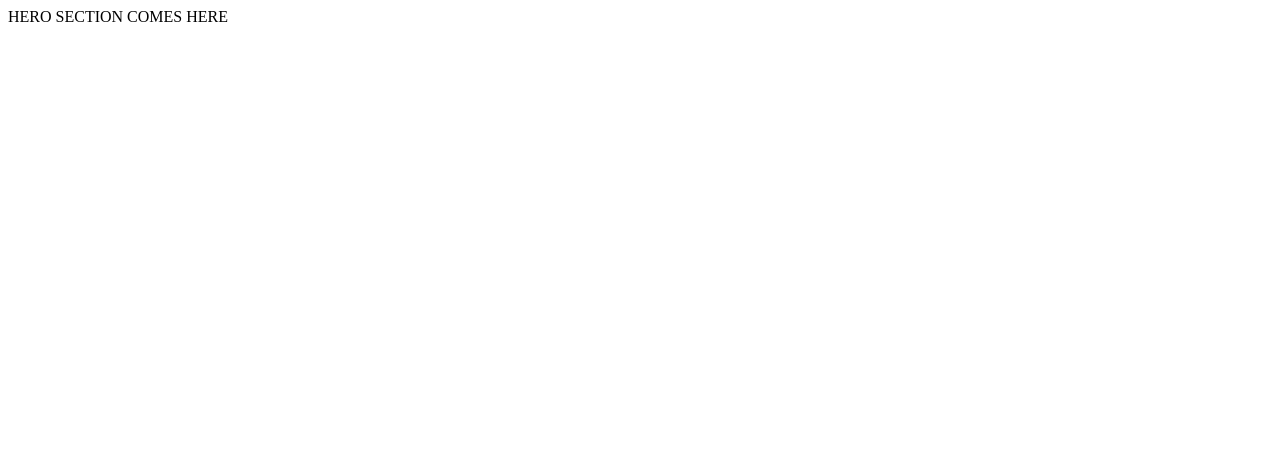
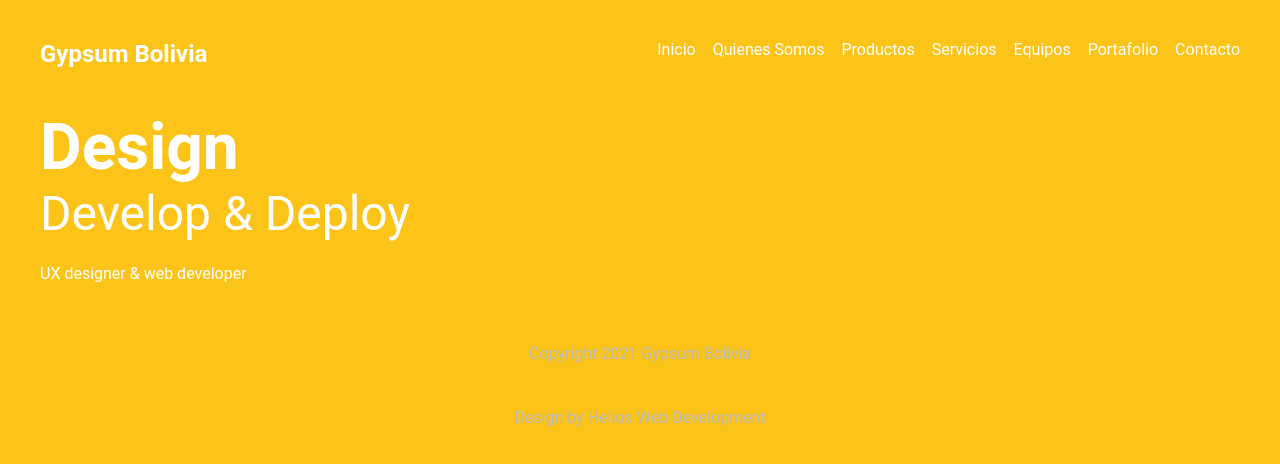
Before and after one commit to JoeCamacho/gypsum-bolivia, a Gatsby site in the folder gypsum-bolivia/: page / in a window 1280 px wide. Built offline with nearby package versions, Linux system fonts and the light colour scheme; Gatsby itself is replaced by a stand-in of ours.

Commit message:
Header added, footer added, main layout added, header style added, main lay out added

```diff
--- /dev/null
+++ b/gypsum-bolivia/src/components/Header.js
@@ -0,0 +1,19 @@
+import { Link } from 'gatsby';
+import React from 'react'
+
+export default function Header() {
+ return (
+  <nav>
+   <h1>Gypsum Bolivia</h1>
+   <div className="links">
+    <Link to='/'>Inicio</Link>
+    <Link to='/about'>Quienes Somos</Link>
+    <Link to='/products'>Productos</Link>
+    <Link to='/services'>Servicios</Link>
+    <Link to='/equipment'>Equipos</Link>
+    <Link to='/portfolio'>Portafolio</Link>
+    <Link to='/contact'>Contacto</Link>
+   </div>
+  </nav>
+ )
+}
--- /dev/null
+++ b/gypsum-bolivia/src/components/Layout.js
@@ -0,0 +1,19 @@
+import React from 'react';
+import Header from './Header';
+import '../styles/global.css';
+
+
+export default function Layout({ children }) {
+ return (
+  <div className='layout'>
+   <Header />
+   <div className="content">
+    { children }
+   </div>
+   <footer>
+    <p>Copyright 2021 Gypsum Bolivia</p>
+    <p>Design by Helios Web Development</p>
+   </footer>
+  </div>
+ )
+}
--- a/gypsum-bolivia/src/pages/index.js
+++ b/gypsum-bolivia/src/pages/index.js
@@ -1,5 +1,17 @@
-import React from "react"
+import React from "react";
+import Layout from '../components/Layout';
+import { header } from '../styles/home.module.css';
 
 export default function Home() {
-  return <div>HERO SECTION COMES HERE</div>
+  return (
+    <Layout>
+      <section className={header}>
+        <div>
+          <h2>Design</h2>
+          <h3>Develop & Deploy</h3>
+          <p>UX designer & web developer</p>
+        </div>
+      </section>
+    </Layout>
+  )
 }
--- /dev/null
+++ b/gypsum-bolivia/src/styles/global.css
@@ -0,0 +1,53 @@
+@import url('https://fonts.googleapis.com/css2?family=Roboto+Mono:wght@100;200;300;400;500;600;700&display=swap');
+
+
+
+* {
+  margin: 0;
+  padding: 0;
+  text-decoration: none;
+  font-family: "Roboto", monospace;
+  color: white;
+}
+html, body {
+  min-height: 100%;
+}
+body {
+  /* background: radial-gradient(at top left, rgba(146,43,225,1) 0%, rgba(43,9,107,1) 100%); */
+  background: #FCC419;
+  background-repeat: no-repeat;
+}
+p {
+  margin: 16px auto;
+  line-height: 1.5em;
+}
+
+/* layout & nav */
+.layout {
+  max-width: 1200px;
+  margin: 0 auto;
+}
+nav {
+  display: grid;
+  grid-template-columns: 1fr 1fr;
+  margin: 40px auto;
+}
+nav .links {
+  display: inline-block;
+  text-align: right;
+}
+nav a {
+  display: inline-block;
+  margin-left: 17px;
+  font-weight: 400;
+  padding-bottom: 8px;
+  border-bottom: 3px solid transparent;
+}
+nav a:hover {
+  border-color: white;
+}
+footer p{
+  text-align: center;
+  color: #bbb;
+  margin: 40px auto;
+}
--- /dev/null
+++ b/gypsum-bolivia/src/styles/home.module.css
@@ -0,0 +1,22 @@
+.header {
+ display: grid;
+ grid-template-columns: 1fr 1fr;
+ grid-gap: 40px;
+ align-items: center;
+}
+.header h2 {
+ font-size: 4em;
+}
+.header h3 {
+ font-size: 3em;
+ font-weight: 400;
+ margin-bottom: 20px;
+}
+.btn {
+ display: inline-block;
+ background: #D42990;
+ padding: 10px 16px;
+ border-radius: 10px;
+ margin-top: 20px;
+ font-weight: 500;
+}
```
Also changed, not shown: gypsum-bolivia/src/pages/404.js (added, +13 -0 lines), gypsum-bolivia/src/pages/about.js (added, +14 -0 lines), gypsum-bolivia/src/pages/contact.js (added, +14 -0 lines), gypsum-bolivia/src/pages/equipment.js (added, +14 -0 lines), gypsum-bolivia/src/pages/portfolio.js (added, +14 -0 lines), gypsum-bolivia/src/pages/products.js (added, +14 -0 lines), gypsum-bolivia/src/pages/services.js (added, +14 -0 lines), 1 other file.
